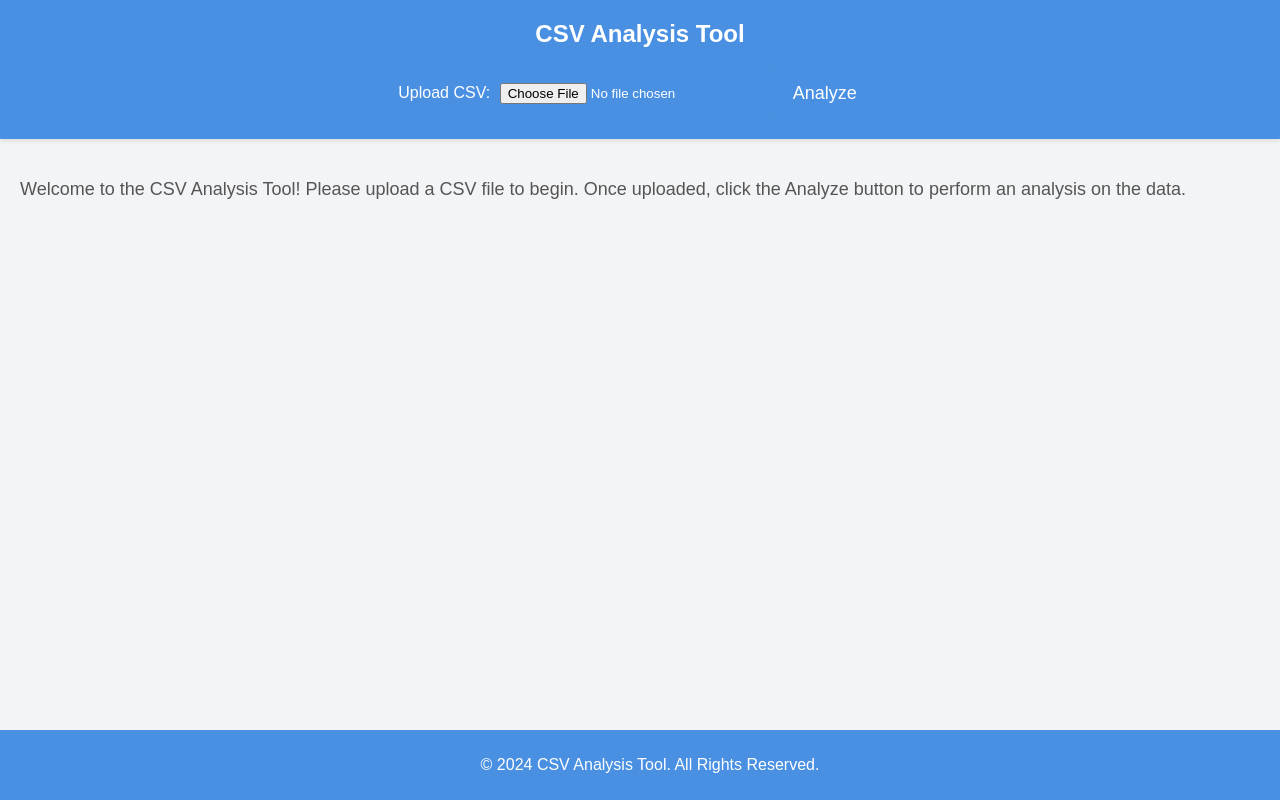
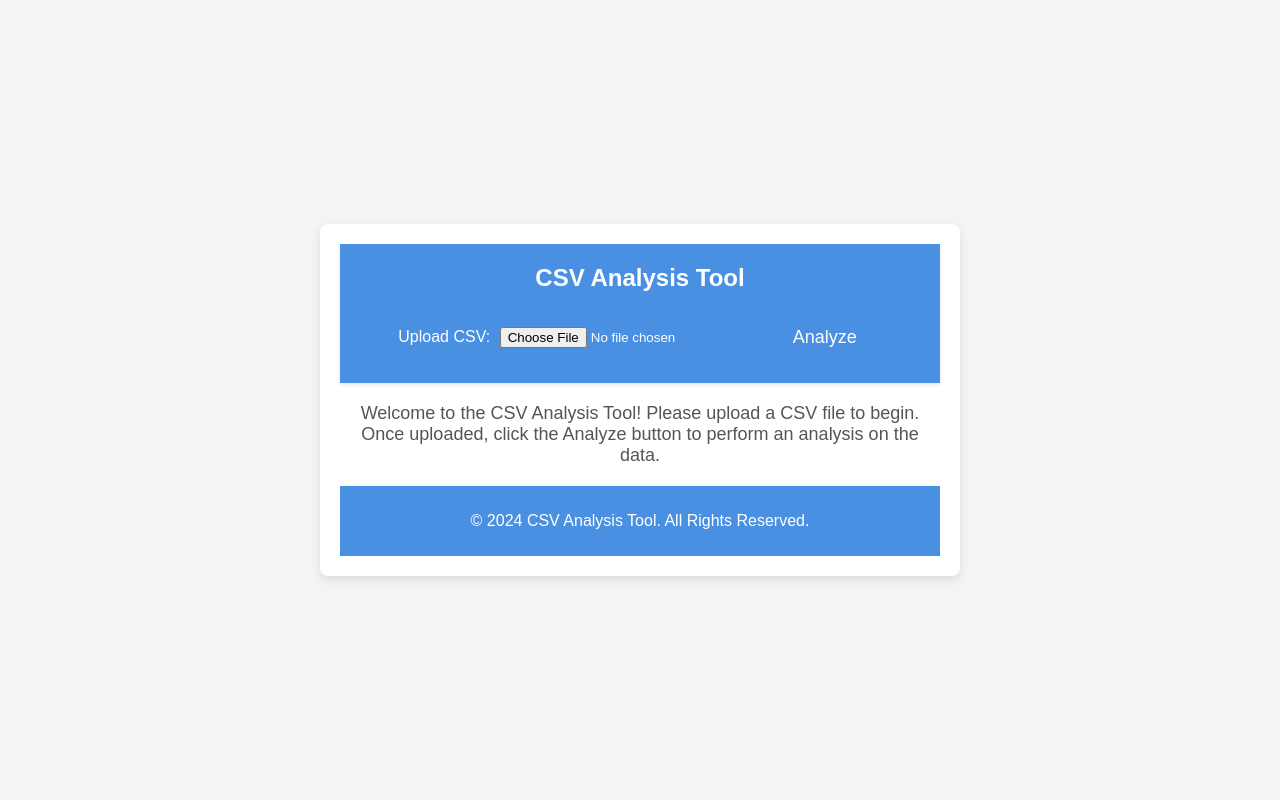
Before and after one commit to MayurG159/csv_analysis_django, a Django app: page / in a window 1280 px wide. Run offline with Django 5.2, Linux system fonts and the light colour scheme.

Commit message:
Centered_layout

```diff
--- a/analysis_tool/upload_and_analyze/templates/upload_and_analyze/upload_and_analyze.html
+++ b/analysis_tool/upload_and_analyze/templates/upload_and_analyze/upload_and_analyze.html
@@ -10,6 +10,20 @@
             margin: 0;
             padding: 0;
             background-color: #f3f4f6;
+            display: flex; /* Enable flexbox */
+            justify-content: center; /* Center horizontally */
+            align-items: center; /* Center vertically */
+            min-height: 100vh; /* Full viewport height */
+        }
+
+        .container {
+            text-align: center; /* Center text inside */
+            width: 100%; /* Full width */
+            max-width: 600px; /* Limit maximum width */
+            background-color: white; /* Optional: Add background color */
+            padding: 20px;
+            border-radius: 8px; /* Optional: Rounded corners */
+            box-shadow: 0 4px 8px rgba(0, 0, 0, 0.1); /* Optional: Add shadow */
         }
 
         .header {
@@ -55,8 +69,10 @@
             background-color: #357abd;
         }
 
-        .content {
-            padding: 20px;
+        .instructions {
+            margin-top: 20px;
+            font-size: 18px;
+            color: #555;
         }
 
         .footer {
@@ -64,19 +80,12 @@
             padding: 10px;
             background-color: #4a90e2;
             color: white;
-            position: fixed;
-            bottom: 0;
-            width: 100%;
-        }
-
-        .instructions {
             margin-top: 20px;
-            font-size: 18px;
-            color: #555;
         }
     </style>
 </head>
 <body>
+    <div class="container">
         <div class="header">
             <h1>CSV Analysis Tool</h1>
             <form method="POST" enctype="multipart/form-data" action="{% url 'upload and analyze' %}">
@@ -98,5 +107,6 @@
         <div class="footer">
             <p>&copy; 2024 CSV Analysis Tool. All Rights Reserved.</p>
         </div>
+    </div>
 </body>
 </html>
```
Lines whose indentation alone changed are shown as unchanged.
